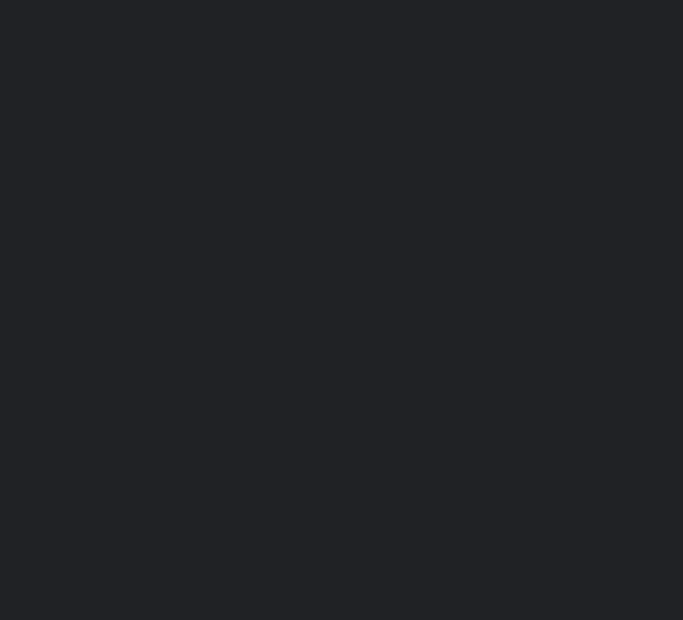
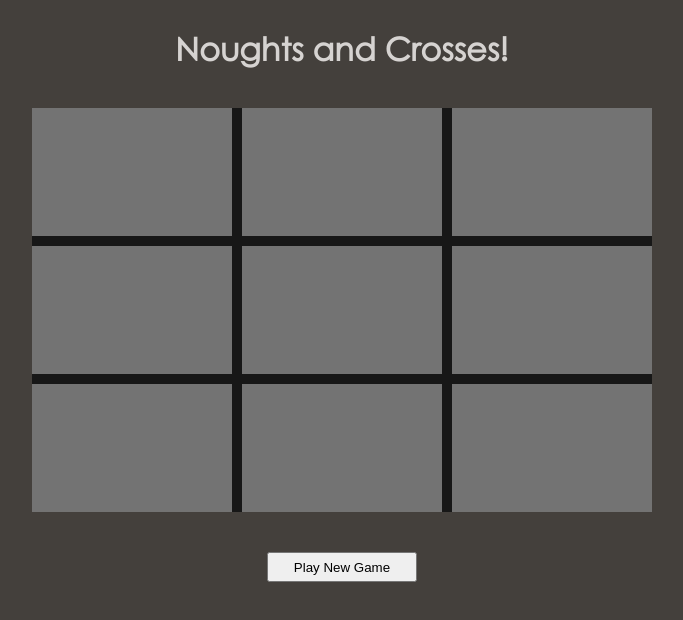
Before and after one commit to The-Snollygoster/Tic-Tac-Toe, a plain HTML site: page index.html in a window 1280 px wide. Shown: the whole page, without its empty margins (298-981 px from the left). Drawn offline with Linux system fonts and the light colour scheme.

Commit message:
Initial HTML and styling
I've built the grid on the HTML file as well as
aborts start button, and added some rudimentary
styling to the page.

```diff
--- a/index.css
+++ b/index.css
@@ -5,7 +5,33 @@
 
 body {
     box-sizing: border-box;
-    background-color: #202225;
-    color: #99aab5;
+    background-color: #44403c;
+    color: #d6d3d1;
     font-family: 'gothic';
+    display: flex;
+    flex-direction: column;
+    justify-content: center;
+    align-items: center;
 }
+
+.header {
+    margin-bottom: 40px;
+}
+
+.container {
+    display: grid;
+    gap: 10px;
+    grid-template: 10vw 10vw 10vw / 25vh 25vh 25vh;
+    background-color: #171717;
+}
+
+.container > div {
+    background-color: #737373;
+}
+
+.play {
+    height: 30px;
+    width: 150px;
+    margin-top: 40px;
+    padding: 5px;
+}
--- a/index.html
+++ b/index.html
@@ -8,6 +8,20 @@
     <script src="./index.js" defer></script>
 </head>
 <body>
+    <h1 class="header">Noughts and Crosses!</h1>
 
+    <div class="container">
+        <div></div>
+        <div></div>
+        <div></div>
+        <div></div>
+        <div></div>
+        <div></div>
+        <div></div>
+        <div></div>
+        <div></div>
+    </div>
+
+    <button class="play">Play New Game</button>
 </body>
 </html>
```
